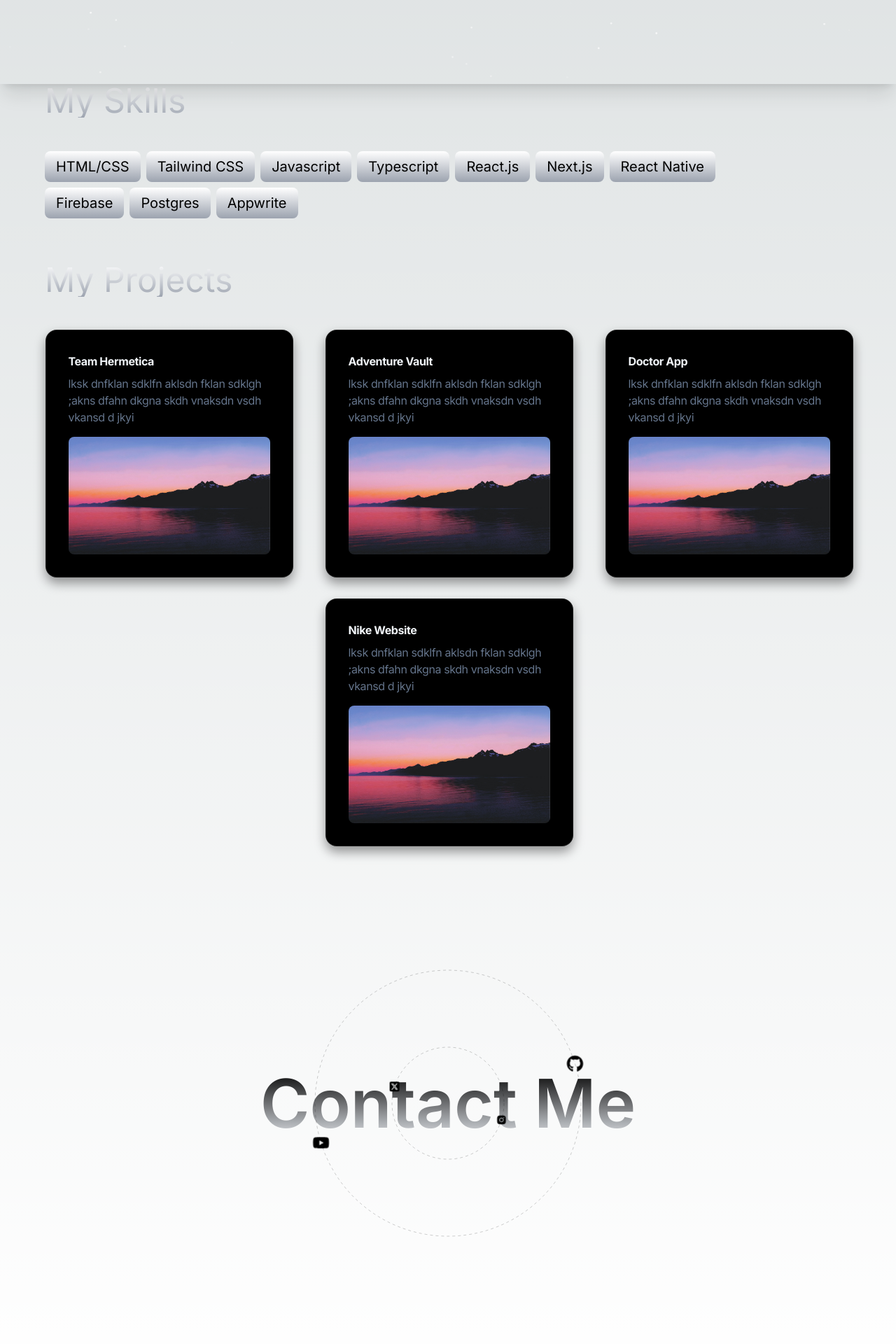
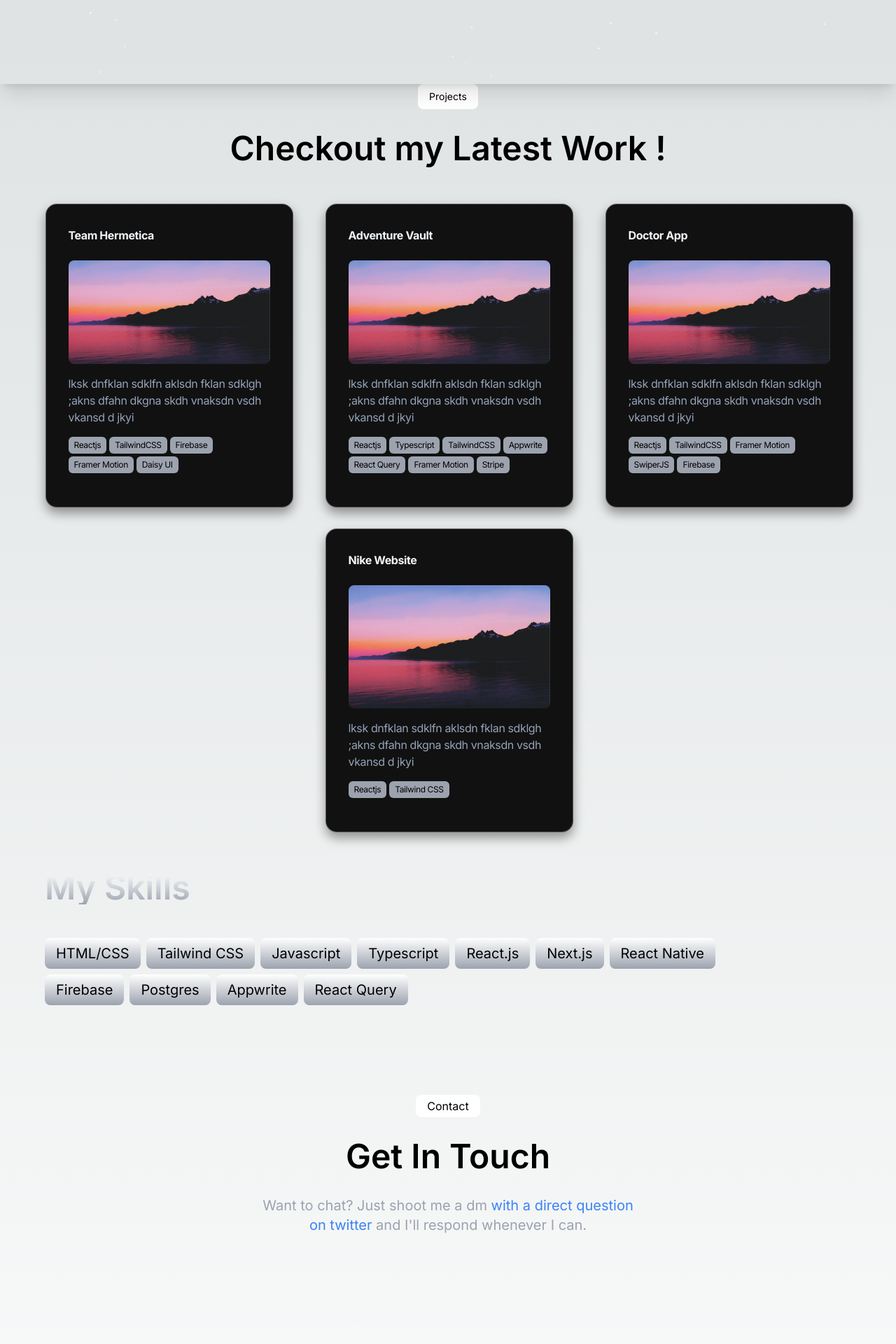
Before and after one commit to akhil683/Whose_Portfolio, a Next.js app: page / in a window 1280 px wide. Shown: the part 680-2600 px from the top of the page at 70% size. Built offline with nearby package versions, Linux system fonts and the light colour scheme.

Commit message:
added section heading & project skills

```diff
--- a/package.json
+++ b/package.json
@@ -9,11 +9,13 @@
     "lint": "next lint"
   },
   "dependencies": {
+    "@radix-ui/react-hover-card": "^1.1.1",
     "class-variance-authority": "^0.7.0",
     "clsx": "^2.1.1",
     "framer-motion": "^11.2.11",
     "next": "14.2.4",
     "next-themes": "^0.3.0",
+    "qss": "^3.0.0",
     "react": "^18",
     "react-dom": "^18",
     "react-icons": "^5.2.1",
--- a/src/app/Hero.tsx
+++ b/src/app/Hero.tsx
@@ -10,8 +10,8 @@ const Hero = () => {
         Welcome to Akhil World !
       </h1>
       <p className="max-w-[800px] mb-4 text-center leading-relaxed px-3 text-base  md:text-xl text-[#888]">
-        Enthusiastic and Curious Frontend Web/App Developer. I love building
-        things and travelling !
+        Enthusiastic and Curious Frontend Web/App Developer. I love NeoVim and
+        travelling !
       </p>
       <Button>Contact Me</Button>
       <Particles
--- a/src/app/page.tsx
+++ b/src/app/page.tsx
@@ -2,13 +2,15 @@ import OrbitContact from "@/components/OrbitContact";
 import Hero from "./Hero";
 import Project from "@/components/projects/project";
 import Skill from "@/components/Skills";
+import { GetInTouch } from "@/components/GetInTouch";
 
 export default function Home() {
   return (
     <div className="overflow-hidden">
       <Hero />
+      <Project />
       <Skill />
-      <Project />
+      <GetInTouch />
       <OrbitContact />
     </div>
   );
--- a/src/components/AnimatedPin.tsx
+++ b/src/components/AnimatedPin.tsx
@@ -6,30 +6,39 @@ import Image from "next/image";
 import imageBg from "@/assets/eg.jpg";
 
 const AnimatedPinDemo = ({ project }: any) => {
-  const { name, description, github } = project;
+  const { name, description, github, techStack } = project;
 
   return (
-    <div className="flex items-center justify-center ">
     <PinContainer title={`github/${name}`} href={github}>
-        <div className="flex basis-full flex-col p-4 tracking-tight text-slate-100/50 sm:basis-1/2 w-[20rem] h-[20rem] ">
+      <div className="flex basis-full flex-col p-4 tracking-tight text-slate-100/50 sm:basis-1/2 w-[20rem] h-full ">
         <h3 className="max-w-xs !pb-2 !m-0 font-bold  text-base text-slate-100">
           {name}
         </h3>
-          <div className="text-base !m-0 !p-0 font-normal">
-            <span className="text-slate-500 ">{description}</span>
-          </div>
-          <div className="flex overflow-hidden flex-1 w-full rounded-lg mt-4 bg-gradient-to-br from-violet-500 via-purple-500 to-blue-500">
+        <div className="flex overflow-hidden w-full h-96 flex-1 rounded-lg mt-4 bg-gradient-to-br from-violet-500 via-purple-500 to-blue-500">
           <Image
             src={imageBg}
             width={400}
-              height={80}
+            height={200}
             alt={name}
             loading="lazy"
+            className="object-cover"
           />
+        </div>
+        <div className="text-base my-4 !p-0 font-normal">
+          <span className="text-slate-400 ">{description}</span>
+          <ul className="flex gap-1 mt-4 flex-wrap">
+            {techStack?.map((skill: string) => (
+              <li
+                key={skill}
+                className="px-2 py-1 text-xs bg-gray-400 rounded-md text-black"
+              >
+                {skill}
+              </li>
+            ))}
+          </ul>
         </div>
       </div>
     </PinContainer>
-    </div>
   );
 };
 export default AnimatedPinDemo;
--- /dev/null
+++ b/src/components/GetInTouch.tsx
@@ -0,0 +1,19 @@
+import { useRouter } from "next/router";
+import React from "react";
+
+export const GetInTouch = () => {
+  return (
+    <div className="flex flex-col justify-center items-center gap-8 mt-32">
+      <p className="px-4 py-1 text-black bg-white rounded-lg">Contact</p>
+      <h4 className="text-5xl font-semibold">Get In Touch</h4>
+      <p className="max-w-[600px] text-center text-xl text-gray-400 px-6">
+        {""}
+        Want to chat? Just shoot me a dm{" "}
+        <span className="text-blue-500 cursor-pointer hover:underline">
+          with a direct question on twitter
+        </span>{" "}
+        and I'll respond whenever I can.
+      </p>
+    </div>
+  );
+};
--- a/src/components/Skills.tsx
+++ b/src/components/Skills.tsx
@@ -3,17 +3,17 @@ import Skills from "@/data/Skills";
 
 const Skill = () => {
   return (
-    <section className="mb-16">
-      <h2 className="md:px-16 px-8 mb-12 text-transparent text-4xl md:text-5xl  bg-clip-text bg-gradient-to-b leading-tight from-white to-gray-400">
+    <section className="my-24">
+      <h2 className="md:px-16 px-8 my-12 text-transparent font-semibold text-4xl md:text-5xl  bg-clip-text bg-gradient-to-b leading-tight from-white to-gray-400">
         My Skills
       </h2>
       <ul className="md:px-16 px-8 flex flex-wrap max-w-[1200px] gap-2">
         {Skills?.map((skill) => (
           <li
-            className="px-4 py-2 md:text-xl bg-gradient-to-b from-white to-gray-400 hover:to-gray-300 duration-200 cursor-pointer text-black rounded-lg"
+            className="px-4 py-2 text-sm md:text-xl bg-gradient-to-b from-white to-gray-400 hover:to-gray-300 cursor-pointer text-black rounded-lg"
             key={skill}
           >
-            {skill}
+            <p>{skill}</p>
           </li>
         ))}
       </ul>
--- a/src/components/magicUI/3d-pin.tsx
+++ b/src/components/magicUI/3d-pin.tsx
@@ -32,7 +32,7 @@ export const PinContainer = ({
   return (
     <Link
       className={cn(
-        "relative group/pin z-50  cursor-pointer",
+        "relative group/pin z-50 cursor-pointer",
         containerClassName,
       )}
       onMouseEnter={onMouseEnter}
@@ -50,9 +50,11 @@ export const PinContainer = ({
           style={{
             transform: transform,
           }}
-          className="absolute left-1/2 p-4 top-1/2  flex justify-start items-start  rounded-2xl  shadow-[0_8px_16px_rgb(0_0_0/0.4)] bg-black border border-white/[0.1] group-hover/pin:border-white/[0.2] transition duration-700 overflow-hidden"
+          className="absolute left-1/2 p-4 top-1/2  flex justify-start items-start rounded-2xl shadow-[0_8px_16px_rgb(0_0_0/0.4)] bg-[#111] border border-white/[0.3] group-hover/pin:border-white/[0.2] transition duration-500 overflow-hidden"
         >
-          <div className={cn(" relative z-50 ", className)}>{children}</div>
+          <div className={cn(" relative z-50 h-[400px]", className)}>
+            {children}
+          </div>
         </div>
       </div>
       <PinPerspective title={title} href={href} />
@@ -68,7 +70,7 @@ export const PinPerspective = ({
   href?: string;
 }) => {
   return (
-    <motion.div className="pointer-events-none  w-96 h-80 flex items-center justify-center opacity-0 group-hover/pin:opacity-100 z-[60] transition duration-500">
+    <motion.div className="pointer-events-none  w-96 h-96 flex items-center justify-center opacity-0 group-hover/pin:opacity-100 z-[60] transition duration-500">
       <div className=" w-full h-full -mt-7 flex-none  inset-0">
         <div className="absolute top-0 inset-x-0  flex justify-center">
           <a
--- a/src/components/projects/project.tsx
+++ b/src/components/projects/project.tsx
@@ -6,10 +6,13 @@ const Project = () => {
   console.log(Projects);
   return (
     <section>
-      <h2 className="md:px-16 px-8 mb-12 text-transparent text-4xl md:text-5xl  bg-clip-text bg-gradient-to-b leading-tight from-white to-gray-400">
-        My Projects
-      </h2>
-      <div className="flex justify-center items-center flex-wrap gap-4 gap-y-16">
+      <div className="flex flex-col justify-center items-center gap-8 mb-16">
+        <p className="px-4 py-2 text-sm bg-white text-black rounded-lg">
+          Projects
+        </p>
+        <h3 className="text-5xl font-semibold">Checkout my Latest Work !</h3>
+      </div>
+      <div className="flex justify-center items-center flex-wrap gap-4 gap-y-20">
         {Projects?.map((project) => (
           <AnimatedPinDemo key={project?.id} project={project} />
         ))}
--- a/src/data/Skills.js
+++ b/src/data/Skills.js
@@ -9,5 +9,6 @@ const Skills = [
   "Firebase",
   "Postgres",
   "Appwrite",
+  "React Query",
 ];
 export default Skills;
--- a/src/data/projects.js
+++ b/src/data/projects.js
@@ -6,9 +6,15 @@ const Projects = [
       "https://images.unsplash.com/photo-1602731466256-ce9bfddd75a2?q=80&w=2070&auto=format&fit=crop&ixlib=rb-4.0.3&ixid=M3wxMjA3fDB8MHxwaG90by1wYWdlfHx8fGVufDB8fHx8fA%3D%3D",
     description:
       "lksk dnfklan sdklfn aklsdn fklan sdklgh ;akns dfahn dkgna skdh vnaksdn vsdh vkansd d jkyi",
-    techStack: ["Reactjs", "Typescript"],
+    techStack: [
+      "Reactjs",
+      "TailwindCSS",
+      "Firebase",
+      "Framer Motion",
+      "Daisy UI",
+    ],
     github: "something",
-    live: "hello",
+    live: "https://www.teamhermetica.in",
   },
   {
     id: 2,
@@ -17,9 +23,17 @@ const Projects = [
       "https://images.unsplash.com/photo-1602731466256-ce9bfddd75a2?q=80&w=2070&auto=format&fit=crop&ixlib=rb-4.0.3&ixid=M3wxMjA3fDB8MHxwaG90by1wYWdlfHx8fGVufDB8fHx8fA%3D%3D",
     description:
       "lksk dnfklan sdklfn aklsdn fklan sdklgh ;akns dfahn dkgna skdh vnaksdn vsdh vkansd d jkyi",
-    techStack: ["Reactjs", "Typescript"],
+    techStack: [
+      "Reactjs",
+      "Typescript",
+      "TailwindCSS",
+      "Appwrite",
+      "React Query",
+      "Framer Motion",
+      "Stripe",
+    ],
     github: "something",
-    live: "hello",
+    live: "adventurevault.vercel.app",
   },
   {
     id: 3,
@@ -28,7 +42,13 @@ const Projects = [
       "https://images.unsplash.com/photo-1602731466256-ce9bfddd75a2?q=80&w=2070&auto=format&fit=crop&ixlib=rb-4.0.3&ixid=M3wxMjA3fDB8MHxwaG90by1wYWdlfHx8fGVufDB8fHx8fA%3D%3D",
     description:
       "lksk dnfklan sdklfn aklsdn fklan sdklgh ;akns dfahn dkgna skdh vnaksdn vsdh vkansd d jkyi",
-    techStack: ["Reactjs", "Typescript"],
+    techStack: [
+      "Reactjs",
+      "TailwindCSS",
+      "Framer Motion",
+      "SwiperJS",
+      "Firebase",
+    ],
     github: "something",
     live: "hello",
   },
@@ -39,7 +59,7 @@ const Projects = [
       "https://images.unsplash.com/photo-1602731466256-ce9bfddd75a2?q=80&w=2070&auto=format&fit=crop&ixlib=rb-4.0.3&ixid=M3wxMjA3fDB8MHxwaG90by1wYWdlfHx8fGVufDB8fHx8fA%3D%3D",
     description:
       "lksk dnfklan sdklfn aklsdn fklan sdklgh ;akns dfahn dkgna skdh vnaksdn vsdh vkansd d jkyi",
-    techStack: ["Reactjs", "Typescript"],
+    techStack: ["Reactjs", "Tailwind CSS"],
     github: "something",
     live: "hello",
   },
```
Also changed, not shown: 1 other file (tests, documents, lock files or other folders). Lines whose indentation alone changed are shown as unchanged.
